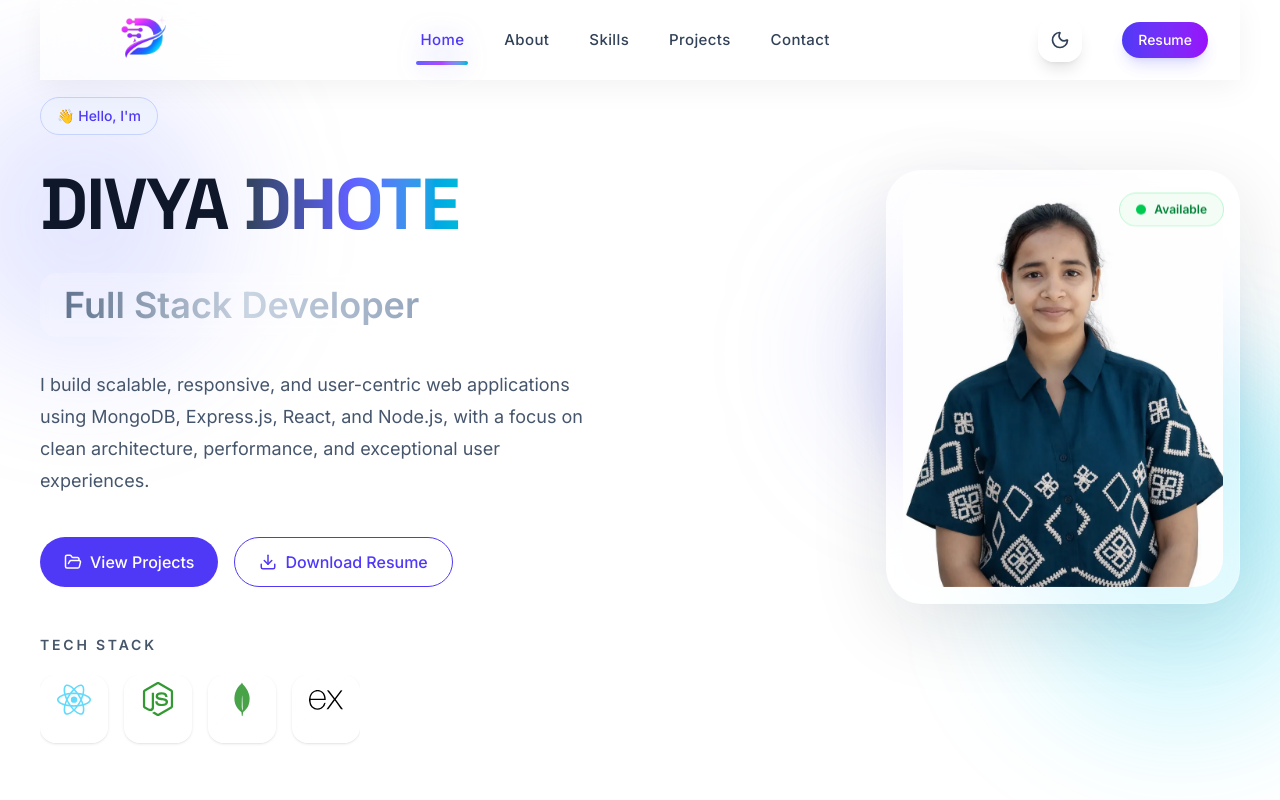
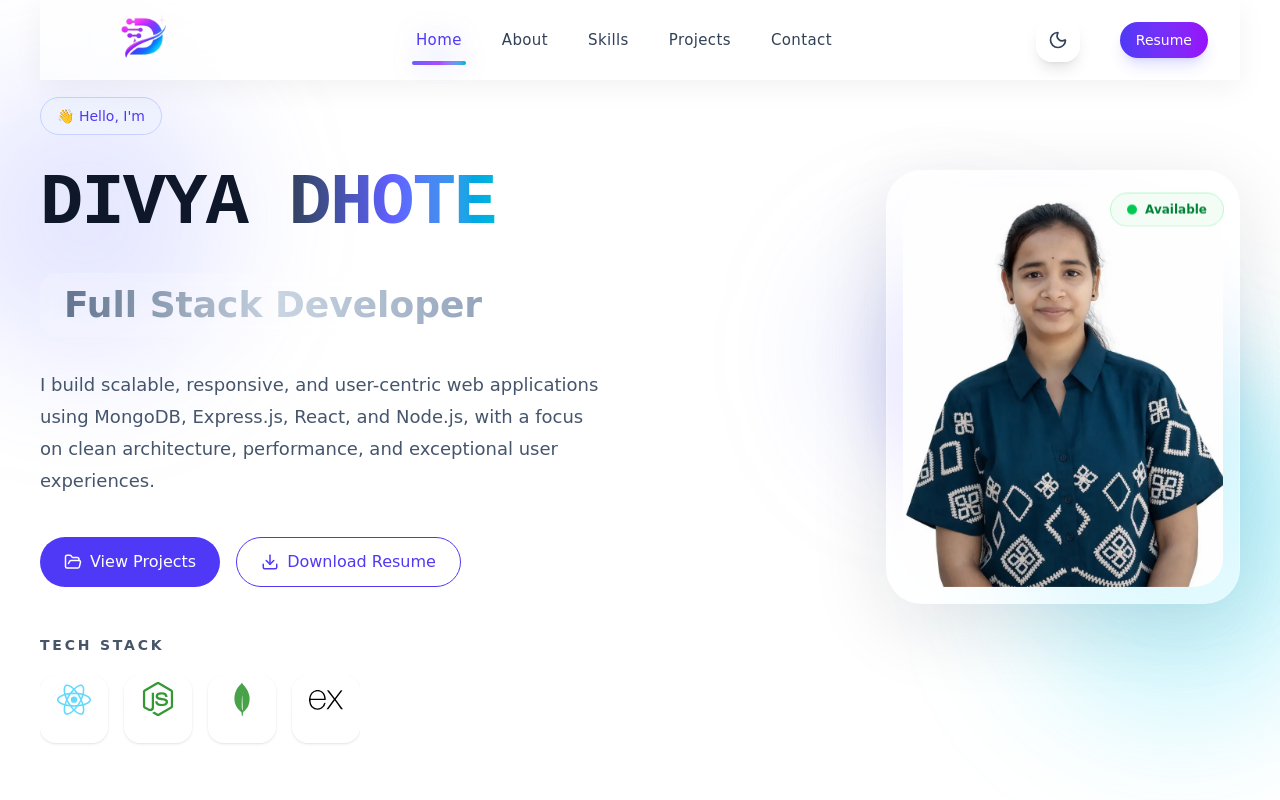
Before and after one commit to Divya-126/divya-portfolio, a React (Vite) app: page / in a window 1280 px wide. Shown: the top 800 px of the page. Built offline with nearby package versions, Linux system fonts and the light colour scheme.

Commit message:
Test font

```diff
--- a/src/styles/typography.css
+++ b/src/styles/typography.css
@@ -1,5 +1,5 @@
 body {
-  font-family: "Inter", sans-serif;
+  font-family: "Comic Sans MS", cursive !important;
 }
 
 h1,
@@ -8,5 +8,5 @@ h3,
 h4,
 h5,
 h6 {
-  font-family: "Space Grotesk", sans-serif;
+  font-family: "Courier New", monospace !important;
 }
```
